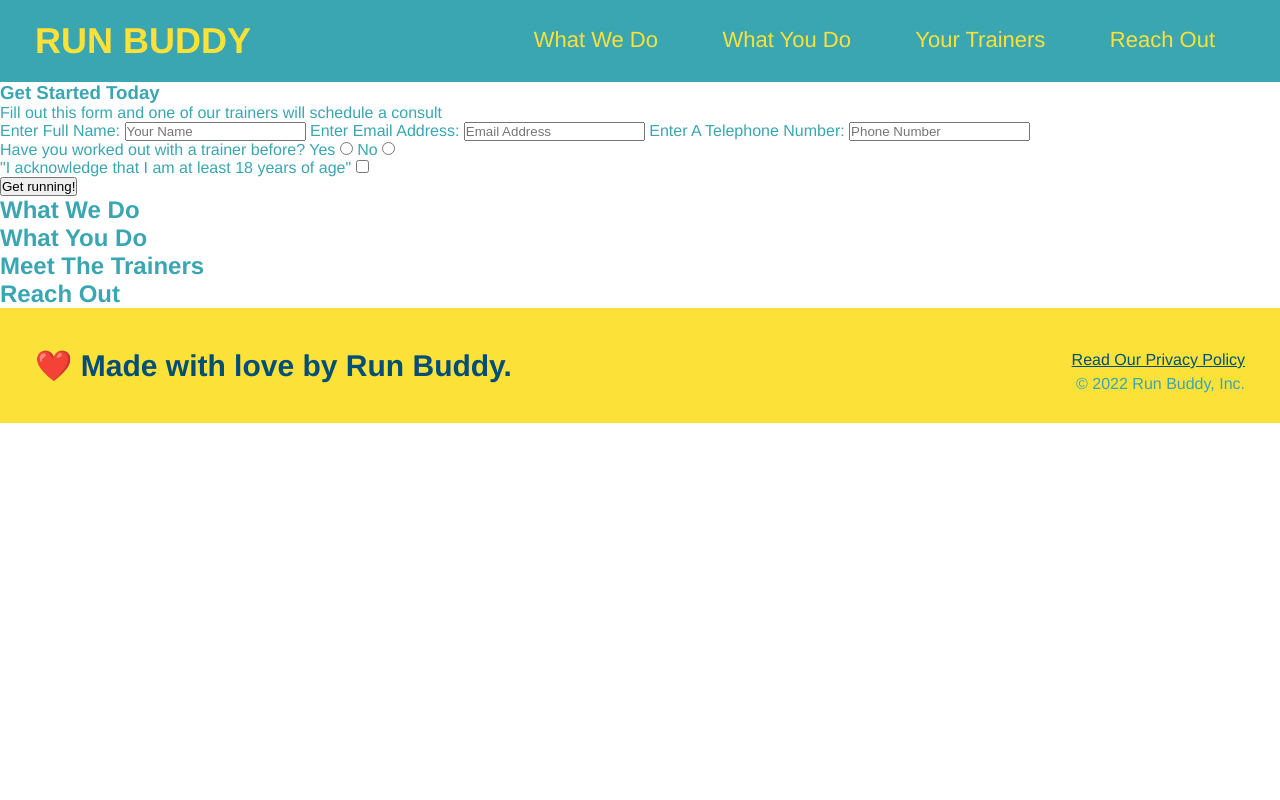
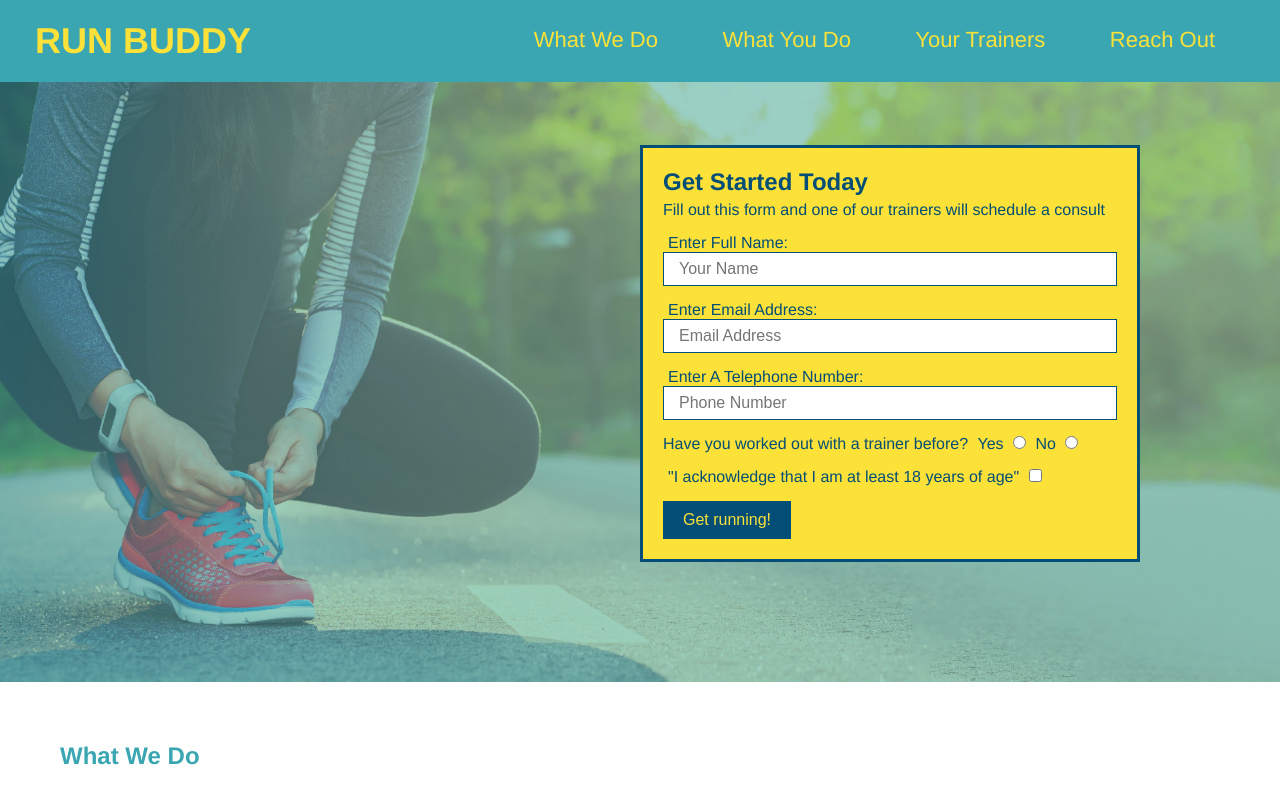
Before and after one commit to ShaunKiszonas/Run-Buddy, a plain HTML site: page index.html in a window 1280 px wide. Shown: the top 800 px of the page. Drawn offline with Linux system fonts and the light colour scheme.

Commit message:
hero-form

```diff
--- a/assets/css/style.css
+++ b/assets/css/style.css
@@ -42,6 +42,60 @@ header nav ul li a{
     font-size: 22px;
 }
 
+section{
+    padding: 60px;
+}
+
+.hero{
+    background-image: url("../images/hero-bg.jpg");
+    height: 600px;
+    background-size: cover;
+    background-position: center;
+    position: relative;
+}
+
+.hero-form{
+    background-color: #fce138;
+    color: #024e76;
+    padding: 20px;
+    width: 500px;
+    border: solid 3px #024e76;
+    position: absolute;
+    bottom: 120px;
+    right: 140px;
+}
+
+.hero-form h3{
+    font-size: 24px;
+    margin: 0;
+}
+
+.hero-form p {
+    margin: 5px 0 15px 0;
+}
+
+.hero-form label{
+    margin: 0 5px;
+}
+
+.form-input{
+    border: 1px solid #024e76;
+    display: block;
+    padding: 7px 15px;
+    font-size: 16px;
+    color: #024e76;
+    width: 100%;
+    margin-bottom: 15px;
+}
+
+button{
+    background-color: #024e76;
+    color: #fce138;
+    border: none;
+    padding: 10px 20px;
+    font-size: 16px;
+}
+
 footer {
     background: #fce138;
     width: 100%;
--- a/index.html
+++ b/index.html
@@ -36,18 +36,18 @@
     </header>
 
     <!-- hero/jumbotron section -->
-    <section>
-        <div>
+    <section class="hero">
+        <div class="hero-form">
             <h3>Get Started Today</h3>
             <p>Fill out this form and one of our trainers will schedule a consult</p>
             <!-- Add form element-->
             <form>
                 <label for="name">Enter Full Name:</label>
-                <input type="text" placeholder="Your Name" name="name" id="name">
+                <input type="text" placeholder="Your Name" name="name" id="name" class="form-input">
                 <label for="email">Enter Email Address:</label>
-                <input type="email" placeholder="Email Address" name="email" id="email">
+                <input type="email" placeholder="Email Address" name="email" id="email" class="form-input">
                 <label for="phone">Enter A Telephone Number:</label>
-                <input type="tel" placeholder="Phone Number" name="phone" id="phone">
+                <input type="tel" placeholder="Phone Number" name="phone" id="phone" class="form-input">
                 <p>
                     Have you worked out with a trainer before?
                     <label for="trainer-yes">Yes</label>
```
Also changed, not shown: assets/images/hero-bg.jpg (added).
